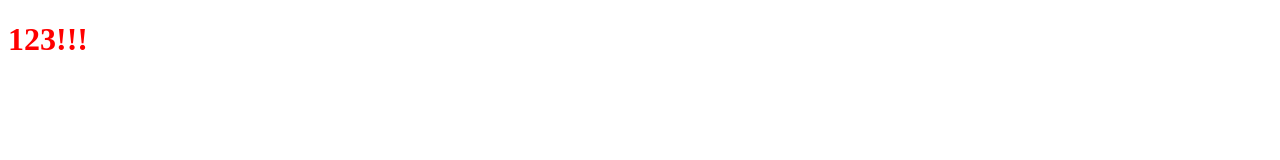
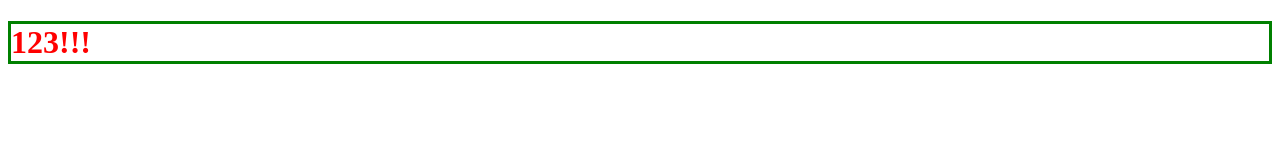
Before and after one commit to ericmdantas/aliv, a website: page _fixture/index.html in a window 1280 px wide. Drawn offline with Linux system fonts and the light colour scheme.

Commit message:
updates dev script and fixture style

```diff
--- a/_fixture/styles/style.css
+++ b/_fixture/styles/style.css
@@ -1,3 +1,4 @@
 h1 {
   color: red;
+  border: 3px solid green;
 }
--- a/package.json
+++ b/package.json
@@ -4,7 +4,7 @@
   "description": "Simple, but powerful and intuitive one liner live-reloading Node.js server.",
   "main": "./lib/index.js",
   "scripts": {
-    "start": "aliv --q --pathIndex _fixture --secure",
+    "start": "aliv --q --pathIndex _fixture --http2",
     "test": "mocha --reporter list --check-leaks",
     "tw": "mocha --reporter list --check-leaks --watch",
     "coverage": "./node_modules/.bin/istanbul cover ./node_modules/.bin/_mocha test/ --report lcovonly -- --recursive -R list --check-leaks && cat ./coverage/lcov.info | ./node_modules/coveralls/bin/coveralls.js && rm -rf ./coverage",
```
